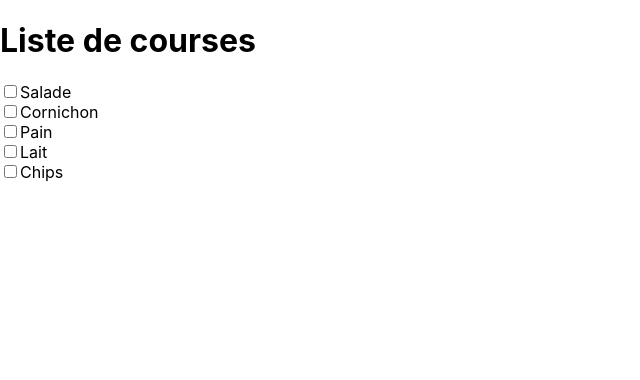
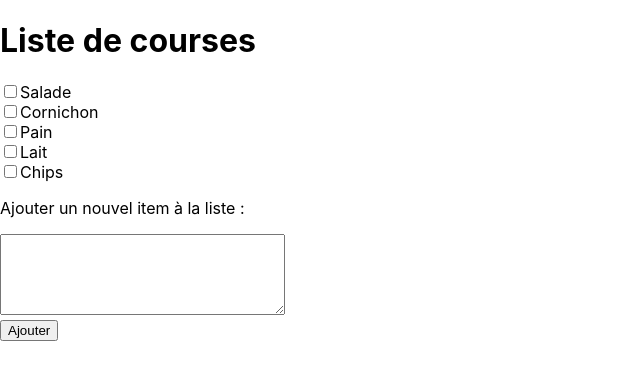
Before and after one commit to wendykrwn/javascript-partiel, a React (Create React App) app: page / in a window 1280 px wide. Shown: the top 380 px of the page, without its empty margins (0-640 px from the left). Built offline with nearby package versions, Linux system fonts and the light colour scheme.

Commit message:
exo 3 : permet d'ajouter un nouvel item dans la liste

```diff
--- a/src/App.js
+++ b/src/App.js
@@ -5,23 +5,42 @@ import { useState } from 'react'
 
 function App() {
   const [items,setItems] = useState(["Salade", "Cornichon","Pain", "Lait", "Chips"])
+  const [newItem, setNewItem] = useState("")
 
   const listItems = <div>
     {
       items.map((item, index) => (
         <div key={index}>
           <input type="checkbox" id={index} name={index}/>
-          <label for={index}>{item}</label>
+          <label htmlFor={index}>{item}</label>
         </div>
       ))
     }
   </div>
 
+  const handleChange = (event) => {
+    setNewItem(event.target.value)
+  }
+
+  const handleSubmit = (event) => {
+    setItems(
+      [...items, newItem]
+    )
+    event.preventDefault()
+  }
+
   return (
     <div className="">
       <h1>Liste de courses</h1>
-      <form>
+      <form onSubmit={handleSubmit}>
         {listItems}
+        <div>
+          <p>Ajouter un nouvel item à la liste : </p>
+          <textarea value={newItem} onChange={handleChange} id="addItem" name="addItem" rows="5" cols="33"/>
+        </div>
+        <div>
+          <button type="submit">Ajouter</button>
+        </div>
       </form>
     </div>
   );
```
